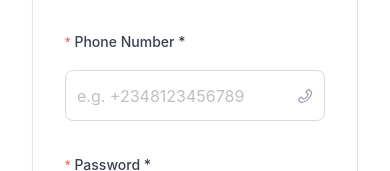
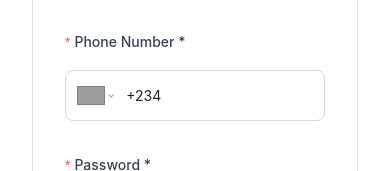
Before and after one commit to VisiBuy/visibuy-fe, a React (Vite) app: page /signup in a window 390 px wide. Shown: the part 449-620 px from the top of the page. Built offline with nearby package versions, Linux system fonts and the light colour scheme; no server answers; grey boxes are pictures that could not be loaded.

Commit message:
added country flag to phone input on signup scree

```diff
--- a/package.json
+++ b/package.json
@@ -32,6 +32,7 @@
     "react-hot-toast": "^2.6.0",
     "react-icons": "^5.5.0",
     "react-loading-skeleton": "^3.5.0",
+    "react-phone-number-input": "^3.4.16",
     "react-redux": "^8.1.3",
     "react-router-dom": "^6.14.1",
     "redux-persist": "^6.0.0",
--- a/src/pages/Auth/SignupScreen.tsx
+++ b/src/pages/Auth/SignupScreen.tsx
@@ -1,10 +1,9 @@
-import React, { useState } from "react";
-import { Form, Input, Button, message, Spin, notification, Checkbox } from "antd";
+import React from "react";
+import { Form, Input, Button, Spin, notification, Checkbox } from "antd";
 import {
   EyeInvisibleOutlined,
   EyeTwoTone,
   MailOutlined,
-  PhoneOutlined,
   LoadingOutlined,
   UserOutlined,
   CheckCircleOutlined,
@@ -12,10 +11,12 @@ import {
   LockOutlined,
 } from "@ant-design/icons";
 import { Link, useNavigate } from "react-router-dom";
+import { isValidPhoneNumber } from "react-phone-number-input";
 import Logo from "../../public/images/VisiBuy-White Colored 1.svg";
 import lock from "../../public/icons/lock.svg";
 import { useRegisterMutation } from "@/features/auth/authApi";
 import { SignupFormValues } from "@/types/types";
+import { PhoneInputField } from "@/shared/components/ui/PhoneInputField";
 
 const SignupScreen = () => {
   const [register, { isLoading }] = useRegisterMutation();
@@ -64,6 +65,7 @@ const SignupScreen = () => {
 
   const onFinish = async (values: SignupFormValues) => {
     try {
+      // values.phone is E.164 (e.g. +2348012345678) from PhoneInputField
       await register({
         name: values.name,
         email: values.email,
@@ -239,18 +241,23 @@ const SignupScreen = () => {
                   message: "Please input your phone number!",
                 },
                 {
-                  pattern: /^[+]?[\d\s\-()]+$/,
-                  message: "Please enter a valid phone number (e.g. +2348012345678)."
+                  validator(_, value) {
+                    if (!value) return Promise.resolve();
+                    if (isValidPhoneNumber(value)) {
+                      return Promise.resolve();
+                    }
+                    return Promise.reject(
+                      new Error("Please enter a valid phone number with country code.")
+                    );
+                  },
                 },
               ]}
             >
-              <Input
-                suffix={
-                  <PhoneOutlined className="text-gray-400 transition-colors duration-300 hover:text-[#007AFF]" />
-                }
-                placeholder="e.g. +2348123456789"
-                className="rounded-lg transition-all h-[51px] duration-300 hover:border-[#007AFF] focus:border-[#007AFF] focus:shadow-lg"
+              <PhoneInputField
+                defaultCountry="NG"
+                placeholder="e.g. 801 234 5678"
                 disabled={isLoading}
+                className="w-full"
               />
             </Form.Item>
 
--- /dev/null
+++ b/src/shared/components/ui/PhoneInputField.css
@@ -0,0 +1,34 @@
+/* Scoped overrides so PhoneInputField matches app form styling (e.g. SignupScreen). */
+.PhoneInputField.PhoneInput {
+  --PhoneInputCountryFlag-height: 1.25em;
+  --PhoneInput-color--focus: #007aff;
+  --PhoneInputCountryFlag-borderColor--focus: #007aff;
+  height: 51px;
+  padding: 0 12px;
+  border: 1px solid #d9d9d9;
+  border-radius: 8px;
+  transition: border-color 0.3s, box-shadow 0.3s;
+}
+
+.PhoneInputField.PhoneInput:hover {
+  border-color: #007aff;
+}
+
+.PhoneInputField.PhoneInput:focus-within,
+.PhoneInputField.PhoneInput.PhoneInput--focus {
+  border-color: #007aff;
+  box-shadow: 0 0 0 2px rgba(0, 122, 255, 0.2);
+}
+
+.PhoneInputField .PhoneInputInput {
+  height: 100%;
+  padding: 0 8px;
+  font-size: 14px;
+  border: none;
+  outline: none;
+}
+
+.PhoneInputField.PhoneInput--disabled {
+  background-color: rgba(0, 0, 0, 0.04);
+  cursor: not-allowed;
+}
--- /dev/null
+++ b/src/shared/components/ui/PhoneInputField.tsx
@@ -0,0 +1,59 @@
+import React from "react";
+import PhoneInput, { type Country } from "react-phone-number-input";
+import "react-phone-number-input/style.css";
+import "@/shared/components/ui/PhoneInputField.css";
+import { cn } from "@/shared/utils/cn";
+
+/**
+ * E.164 is the standard format: +[country code][number], e.g. +2348012345678.
+ * This component always emits E.164 via onChange so the backend receives country code + number.
+ */
+export type PhoneValue = string | undefined;
+
+export interface PhoneInputFieldProps {
+  /** Current value in E.164 format (e.g. "+2348012345678"). */
+  value?: PhoneValue;
+  /** Called with E.164 value when the user changes the number or country. */
+  onChange?: (value: PhoneValue) => void;
+  /** Default country code (e.g. "NG" for Nigeria). */
+  defaultCountry?: Country;
+  placeholder?: string;
+  disabled?: boolean;
+  /** Optional class for the container to match form layout (e.g. height, border). */
+  className?: string;
+  /** Input id for label association. */
+  id?: string;
+}
+
+/**
+ * Reusable phone input with country selector and flags.
+ * Integrates with Ant Design Form: use as Form.Item child; form values.phone will be E.164.
+ */
+function PhoneInputField({
+  value,
+  onChange,
+  defaultCountry = "NG",
+  placeholder = "Enter phone number",
+  disabled = false,
+  className,
+  id,
+}: PhoneInputFieldProps) {
+  return (
+    <PhoneInput
+      id={id}
+      international
+      defaultCountry={defaultCountry}
+      value={value ?? undefined}
+      onChange={onChange}
+      placeholder={placeholder}
+      disabled={disabled}
+      className={cn("PhoneInputField", className)}
+      numberInputProps={{
+        "data-testid": "phone-number-input",
+        "aria-label": "Phone number",
+      }}
+    />
+  );
+}
+
+export { PhoneInputField };
```
Also changed, not shown: 2 other files (tests, documents, lock files or other folders).
